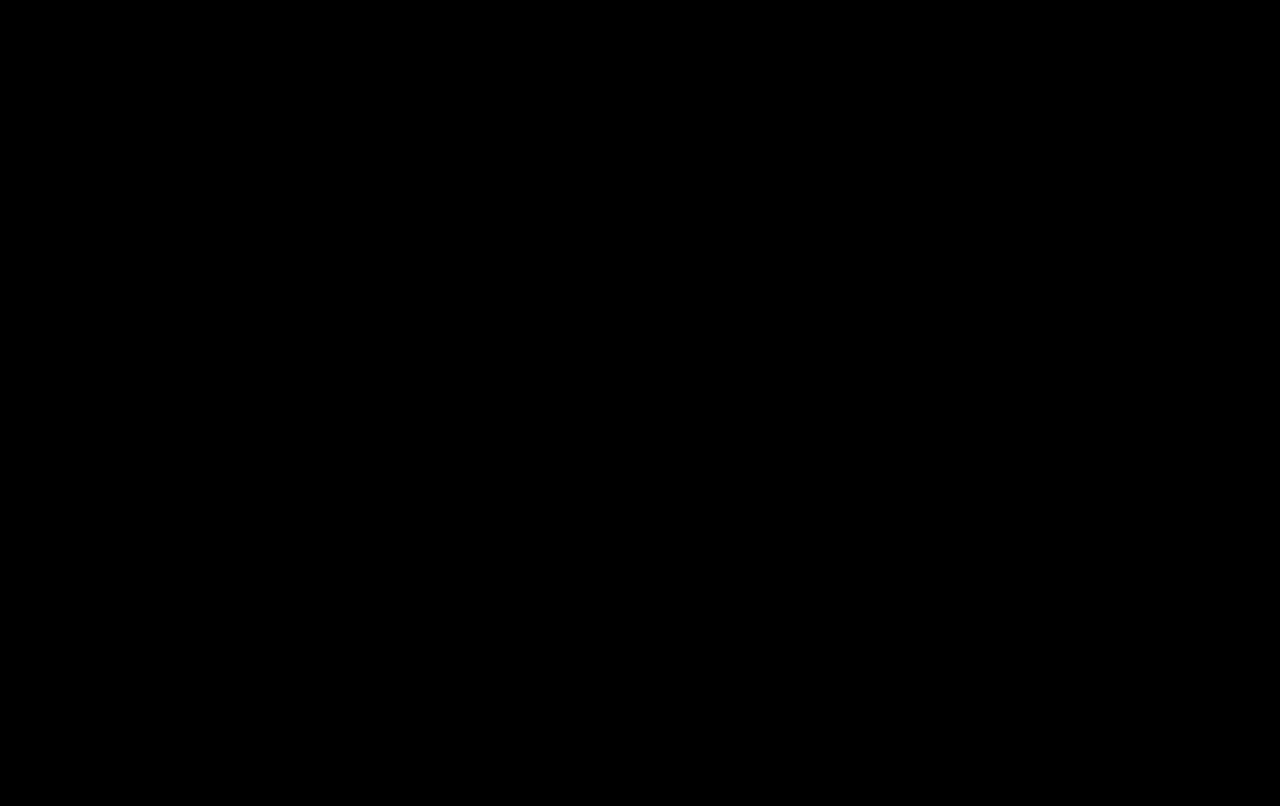
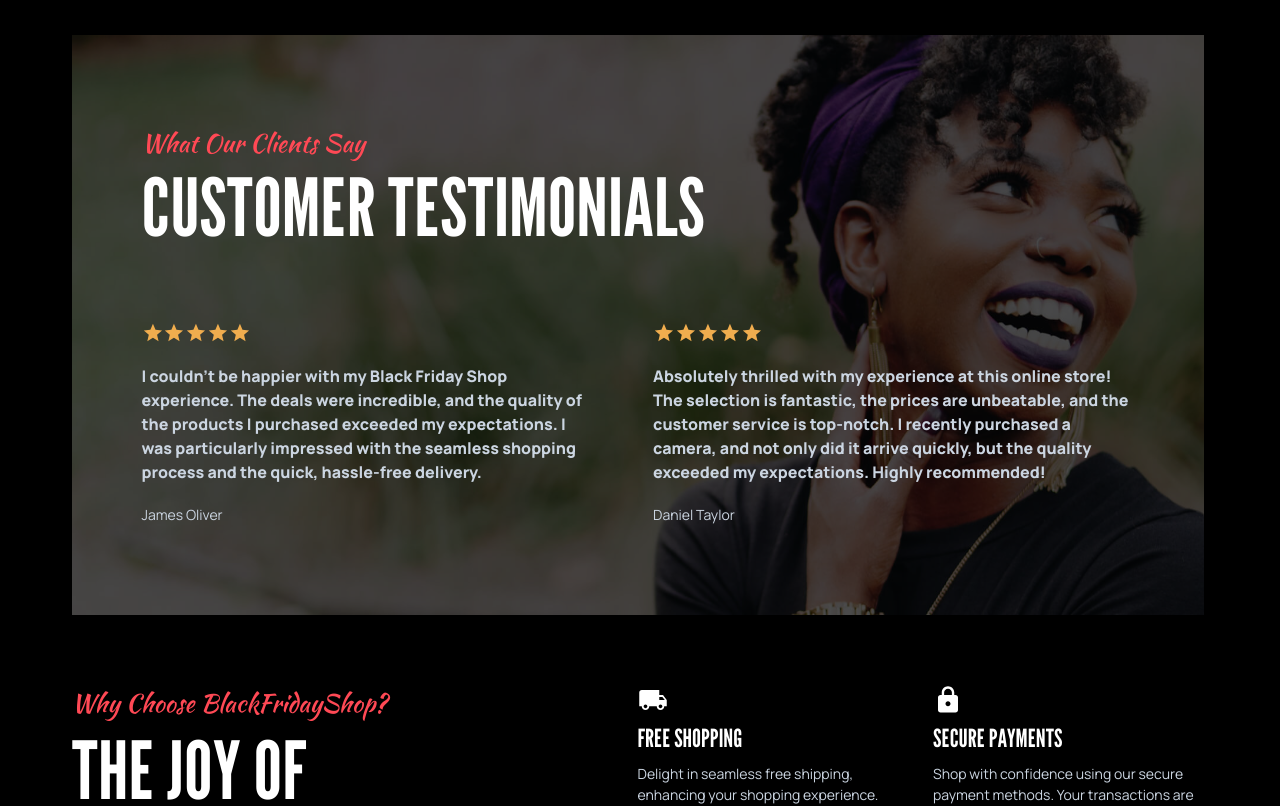
Before and after one commit to sofia-kn/shop-black-friday-nextjs, a Next.js app: page / in a window 1280 px wide. Shown: the part 4020-4826 px from the top of the page. Before the commit the page ends 3994 px from the top, so only its background shows below. Built offline with nearby package versions, Linux system fonts and the light colour scheme.

Commit message:
style(CustomerTestimonials): styled background image

```diff
--- a/src/app/(components)/elements/AdvantagesOfBlackShop.jsx
+++ b/src/app/(components)/elements/AdvantagesOfBlackShop.jsx
@@ -1,13 +1,11 @@
 import React from "react";
 
-export default function AdvantagesOfBlackShop({icon,title, description}) {
+export default function AdvantagesOfBlackShop({ icon, title, description }) {
   return (
     <div className="flex flex-col">
       <span>{icon}</span>
       <h5 className="text-[2rem] lg:text-[2.5rem] font-Lr my-2">{title}</h5>
-      <p className="text-[1.4rem] font-M text-slate-300">
-{description}
-      </p>
+      <p className="text-[1.4rem] font-M text-slate-300">{description}</p>
     </div>
   );
 }
--- /dev/null
+++ b/src/app/(components)/elements/CustomerComment.jsx
@@ -0,0 +1,20 @@
+import React from "react";
+import GradeIcon from "@mui/icons-material/Grade";
+
+export default function CustomerComment({ comment, name, mt }) {
+  return (
+    <div>
+      <div>
+        <GradeIcon sx={{ color: "#f0ad4e" }} fontSize="large" />
+        <GradeIcon sx={{ color: "#f0ad4e" }} fontSize="large" />
+        <GradeIcon sx={{ color: "#f0ad4e" }} fontSize="large" />
+        <GradeIcon sx={{ color: "#f0ad4e" }} fontSize="large" />
+        <GradeIcon sx={{ color: "#f0ad4e" }} fontSize="large" />
+      </div>
+      <p className="text-[1.6rem] font-black font-M text-slate-300 my-[2rem]">
+        {comment}
+      </p>
+      <span className="text-[1.4rem] font-M text-slate-300">{name}</span>
+    </div>
+  );
+}
--- /dev/null
+++ b/src/app/(components)/home/CustomerTestimonials.jsx
@@ -0,0 +1,36 @@
+import React from "react";
+import CustomerComment from "../elements/CustomerComment";
+
+export default function CustomerTestimonials() {
+  return (
+    <div className="w-full relative py-[4rem] px-[2rem] lg:py-[9rem] lg:px-[7rem] TestimonialImage">
+      <div className="sticky z-10">
+        <div className="w-full basis-1/2">
+          <h3 className="text-[#FF4955] text-[2rem] lg:text-[2.5rem] text-left lg:text-left font-Kr lg:mb-[1rem]">
+            What Our Clients Say{" "}
+          </h3>
+          <h2 className="lg:w-[70%] lg:leading-[5rem] xl:leading-[7rem] text-[3.3rem] md:text-[4rem] lg:text-[6rem] xl:text-[8rem] font-medium  text-left lg:text-left font-Lr ">
+            CUSTOMER TESTIMONIALS
+          </h2>
+        </div>
+
+        <div className="flex flex-col gap-[7rem] lg:flex-row mt-[4rem] lg:mt-[8rem]">
+          <CustomerComment
+            comment={
+              "I couldn't be happier with my Black Friday Shop experience. The deals were incredible, and the quality of the products I purchased exceeded my expectations. I was particularly impressed with the seamless shopping process and the quick, hassle-free delivery."
+            }
+            name={"James Oliver"}
+          />
+
+          <CustomerComment
+            comment={
+              "Absolutely thrilled with my experience at this online store! The selection is fantastic, the prices are unbeatable, and the customer service is top-notch. I recently purchased a camera, and not only did it arrive quickly, but the quality exceeded my expectations. Highly recommended!"
+            }
+            name={"Daniel Taylor"}
+          />
+        </div>
+      </div>
+      <div className="overlay"></div>
+    </div>
+  );
+}
--- a/src/app/globals.css
+++ b/src/app/globals.css
@@ -148,6 +148,16 @@ body{
   width: 100%;
   height: 100%;
   z-index: 0;
+  top: 0;
+}
+
+.TestimonialImage{
+  background-image: url(/assets/images/testimonials.jpg);
+ background-attachment: fixed;
+ background-position:top center;
+ background-repeat: no-repeat;
+ background-size: cover;
+
 }
 /* @layer components {
   .main{
--- a/src/app/page.js
+++ b/src/app/page.js
@@ -1,7 +1,7 @@
 "use client";
-import ProductCard from "./(components)/elements/ProductCard.jsx";
 import BlackFridayMadness from "./(components)/home/BlackFridayMadness.jsx";
 import BlackHeadphoneBanner from "./(components)/home/BlackHeadphoneBanner";
+import CustomerTestimonials from "./(components)/home/CustomerTestimonials.jsx";
 import PinkHeadphoneBanner from "./(components)/home/PinkHeadphoneBanner";
 import TimeOffer from "./(components)/home/TimeOffer.jsx";
 import Timer from "./(components)/home/Timer";
@@ -24,6 +24,15 @@ export default function Home() {
       <div className="w-full mt-[7rem] px-5 mr-2 md:px-7  lg-max:px-[74px] 2xl-max:px-[90px]">
         <WhyChoseBlackFriday/>
       </div>
+      <div className="w-full mt-[7rem] px-5 mr-2 md:px-7  lg-max:px-[74px] 2xl-max:px-[90px]">
+       <CustomerTestimonials/>
+      </div>
+      <div className="w-full mt-[7rem] px-5 mr-2 md:px-7  lg-max:px-[74px] 2xl-max:px-[90px]">
+        <WhyChoseBlackFriday/>
+      </div>
+      <div className="w-full mt-[7rem] px-5 mr-2 md:px-7  lg-max:px-[74px] 2xl-max:px-[90px]">
+        <WhyChoseBlackFriday/>
+      </div>
     </main>
   );
 }
```
Also changed, not shown: src/app/(components)/home/WhyChoseBlackFriday.jsx (+8 -8 lines), public/assets/images/testimonials.jpg (added).
